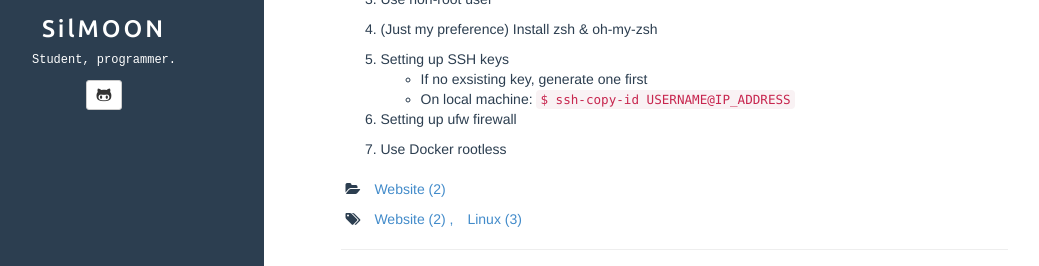
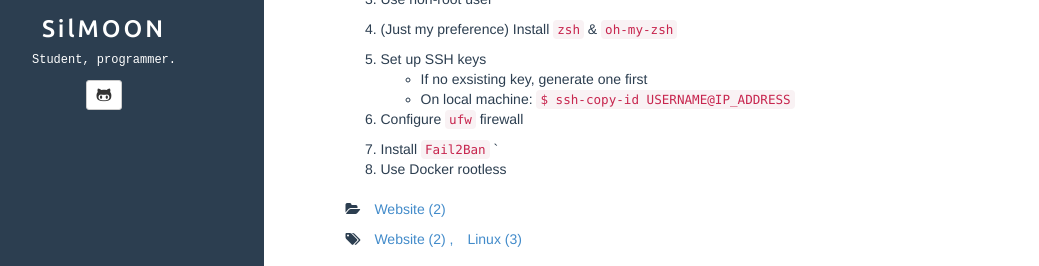
Before and after one commit to SilMOON/silmoon.github.io, a Jekyll site: the page built from _posts/2022-09-02-server-hosting-tips.md, in a window 1280 px wide and 951 px high, cut to the strip 282-548 px from the top of the window. Shown: the whole strip, without its empty margins (56-1095 px from the left). Built offline with Jekyll 4.4.1, drawn with Linux system fonts in a browser that asks for light colours; comment, search, counter and statistics services are not loaded.

Commit message:
update post

```diff
--- a/_posts/2022-09-02-server-hosting-tips.md
+++ b/_posts/2022-09-02-server-hosting-tips.md
@@ -19,12 +19,14 @@ fullview: true
 
 3. Use non-root user
 
-4. (Just my preference) Install zsh & oh-my-zsh
+4. (Just my preference) Install `zsh` & `oh-my-zsh`
 
-5. Setting up SSH keys
+5. Set up SSH keys
   - If no exsisting key, generate one first
   - On local machine: `$ ssh-copy-id USERNAME@IP_ADDRESS`
 
-6. Setting up ufw firewall
+6. Configure `ufw` firewall
 
-7. Use Docker rootless
+7. Install `Fail2Ban`
+`
+8. Use Docker rootless
```
